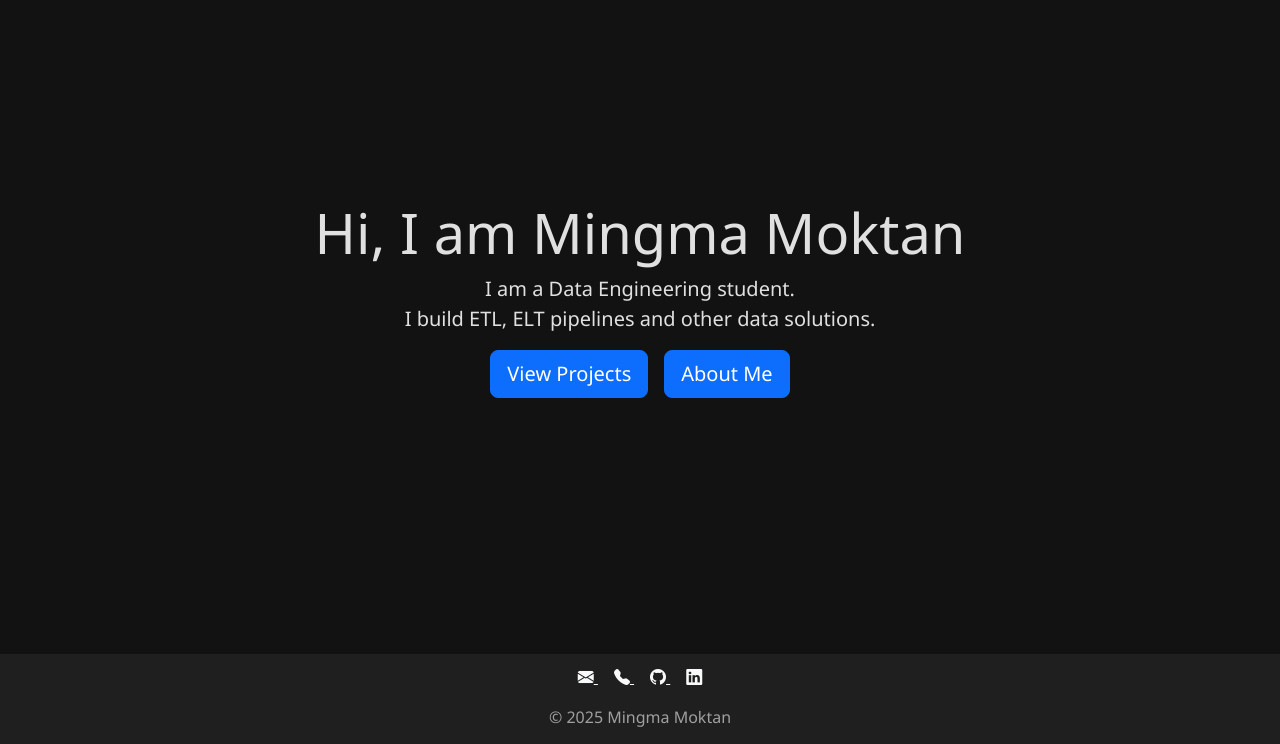
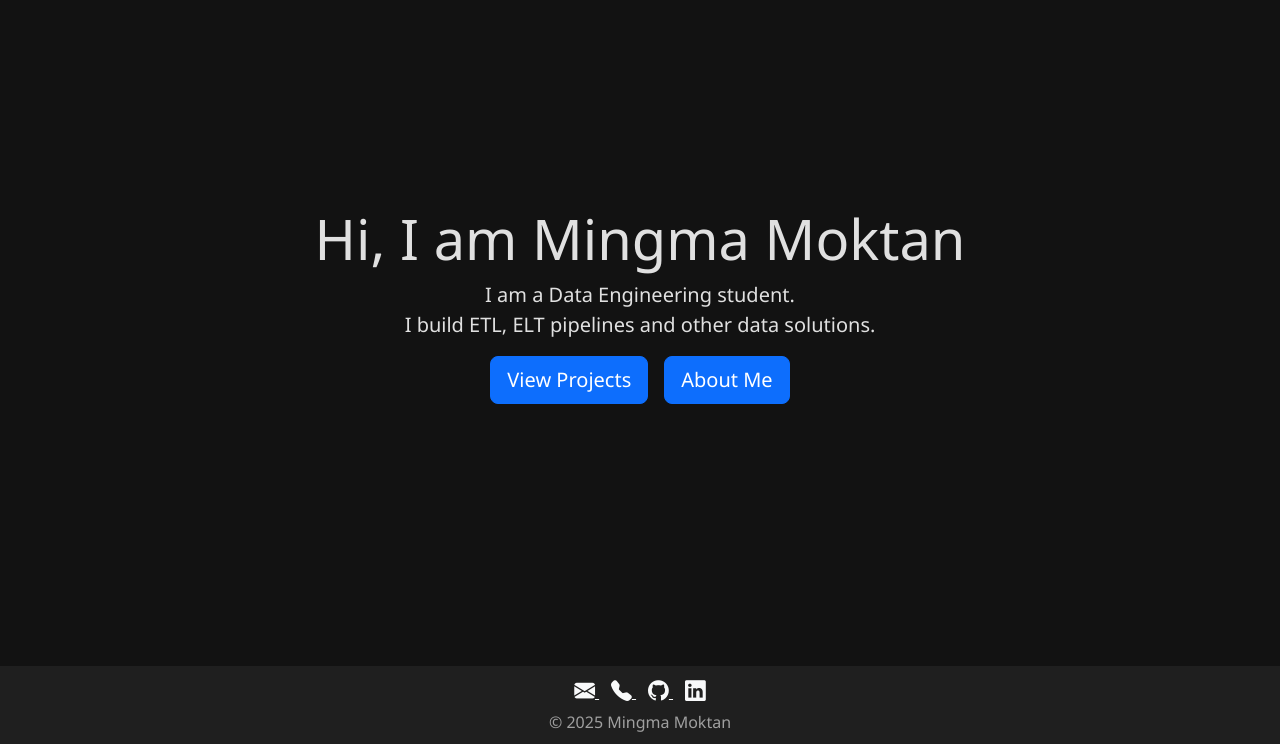
Before and after one commit to MingmaMoktan/My_Site, a Django app: template templates/portfolio/home.html in a window 1280 px wide. Shown: the part 56-800 px from the top of the page. Run offline with Django 5.2, Linux system fonts and the light colour scheme; the template is opened without the code that fills it, so the values that code supplies are empty.

Commit message:
Finalized the site and getting ready for the deployment

```diff
--- a/blog/templates/blog/post_list.html
+++ b/blog/templates/blog/post_list.html
@@ -24,7 +24,7 @@
 </div>
 
 <div class="container">
-    {% if posts %}
+    {% if posts and posts|length > 0 %}
         <div class="row">
             {% for post in posts %}
                 <div class="col-md-4 mb-4">
@@ -37,7 +37,7 @@
             {% endfor %}
         </div>
     {% else %}
-        <p class="text-center text-muted">No posts available.</p>
+        <p class="text-center text-light">No posts available.</p>
     {% endif %}
 </div>
 {% endblock %}
--- a/templates/base.html
+++ b/templates/base.html
@@ -58,15 +58,33 @@
             display: flex;
             flex-direction: column;
             justify-content: center; /* center vertically */
-            padding: 0; /* minimal space */
+            padding: 0;
         }
 
-        /* Footer */
+        /* Footer (updated spacing only) */
         footer {
             background-color: #1f1f1f;
             color: #a0a0a0;
-            padding: 0.7rem 0;
+            padding: 0.6rem 0; /* slightly increased */
             text-align: center;
+        }
+
+
+        /* Icon spacing reduced */
+        footer a {
+            margin: 0 6px; /* reduced from mx-2 (~8px) */
+        }
+
+        /* Hover effect (unchanged functionality) */
+        footer a i {
+            transition: all 0.3s ease;
+            font-size: 1.3rem;
+        }
+
+        footer a:hover i {
+            color: #1e90ff;
+            transform: translateY(-2px);
+            text-shadow: 0 2px 4px rgba(0,0,0,0.4);
         }
     </style>
 </head>
@@ -101,28 +119,28 @@
     </nav>
 
 
-    <!-- Main content (auto centered + exact height fit) -->
+    <!-- Main content -->
     <main class="container">
         {% block content %}{% endblock %}
     </main>
 
     <!-- Footer -->
     <footer>
-        <p>
-            <a href="mailto:mingma.moktan0831@gmail.com" target="_blank" class="text-light mx-2">
+        <p class="mb-1">
+            <a href="mailto:mingma.moktan0831@gmail.com" target="_blank" class="text-light">
                 <i class="bi bi-envelope-fill"></i>
             </a>
-            <a href="tel:+358442463796" target="_blank" class="text-light mx-2">
+            <a href="tel:+358442463796" target="_blank" class="text-light">
                 <i class="bi bi-telephone-fill"></i>
             </a>
-            <a href="https://github.com/MingmaMoktan" target="_blank" class="text-light mx-2">
+            <a href="https://github.com/MingmaMoktan" target="_blank" class="text-light">
                 <i class="bi bi-github"></i>
             </a>
-            <a href="https://www.linkedin.com/in/mingma-moktan/" target="_blank" class="text-light mx-2">
+            <a href="https://www.linkedin.com/in/mingma-moktan/" target="_blank" class="text-light">
                 <i class="bi bi-linkedin"></i>
             </a>
         </p>
-        <p class="mt-1 mb-1">© 2025 Mingma Moktan</p>
+        <p class="mt-0 mb-0">© 2025 Mingma Moktan</p>
     </footer>
 
     <!-- Bootstrap JS -->
```
